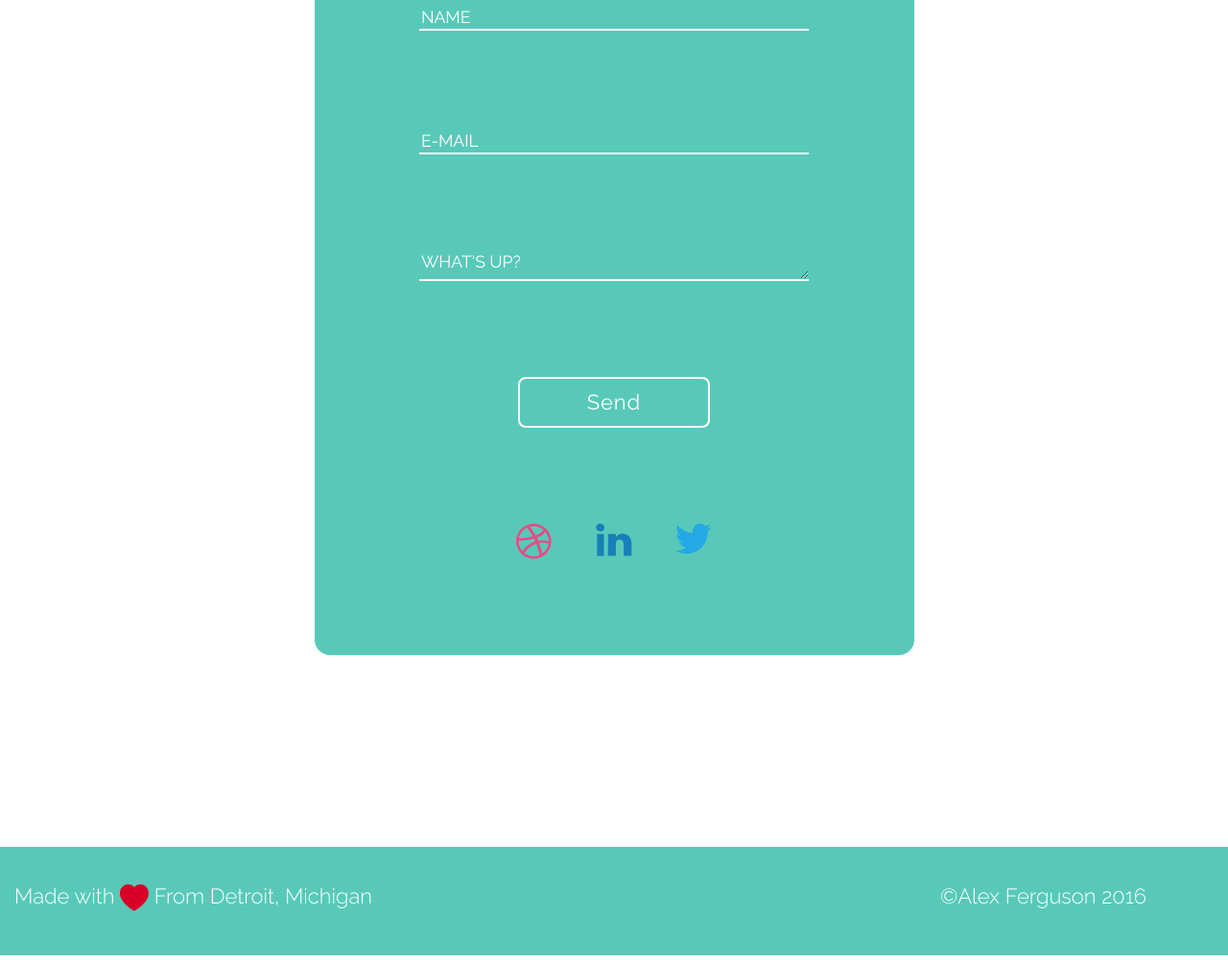
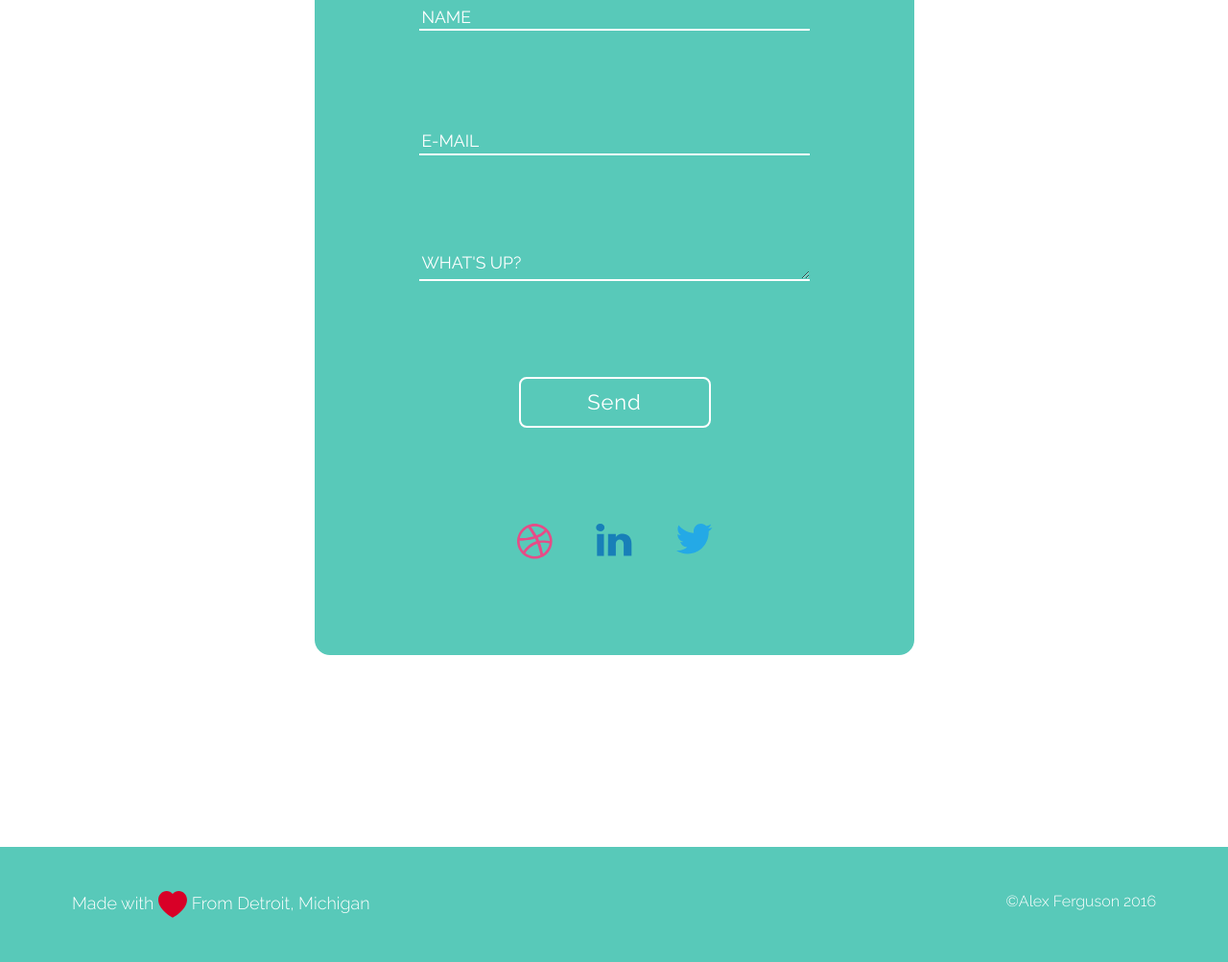
Before and after one commit to alexjferguson17/Alex-UX-Portfolio, a plain HTML site: page index.html in a window 1280 px wide. Shown: the part 5253-6256 px from the top of the page at 96% size. Drawn offline with nearby package versions, Linux system fonts and the light colour scheme; a script that the page names is missing.

Commit message:
Adding more animations

```diff
--- a/index.html
+++ b/index.html
@@ -100,7 +100,7 @@
 					<p>Like what you see? Then lets work together!</p>
 				</div>
 			</div>
-			<div class="form-style">
+			<div class="form-style animated zoomInDown">
 				<div class="row">
 					<div class="col-lg-12">
 						<img id="avatar" class="img-responsive" src="img/Avatar.png" alt="Avatar Image">
--- a/scss/main.scss
+++ b/scss/main.scss
@@ -341,9 +341,11 @@ footer {
   padding-bottom: 36px; }
 
 .text-location {
-  font-size: 22px;
+  font-size: 18px;
   color: white;
   font-weight: 300;
+  padding-left: 60px;
+  padding-top: 10px;
 }
 
 .img-location {
@@ -352,10 +354,11 @@ footer {
 
 .copyright-info {
   color: white;
-  font-size: 22px;
-  padding-right: 70px;
+  font-size: 16px;
+  padding-right: 60px;
   text-align: right;
   font-weight: 300;
+  padding-top: 10px;
 }
 
 @media(max-width: 425px) {
```
Also changed, not shown: css/main.css.
